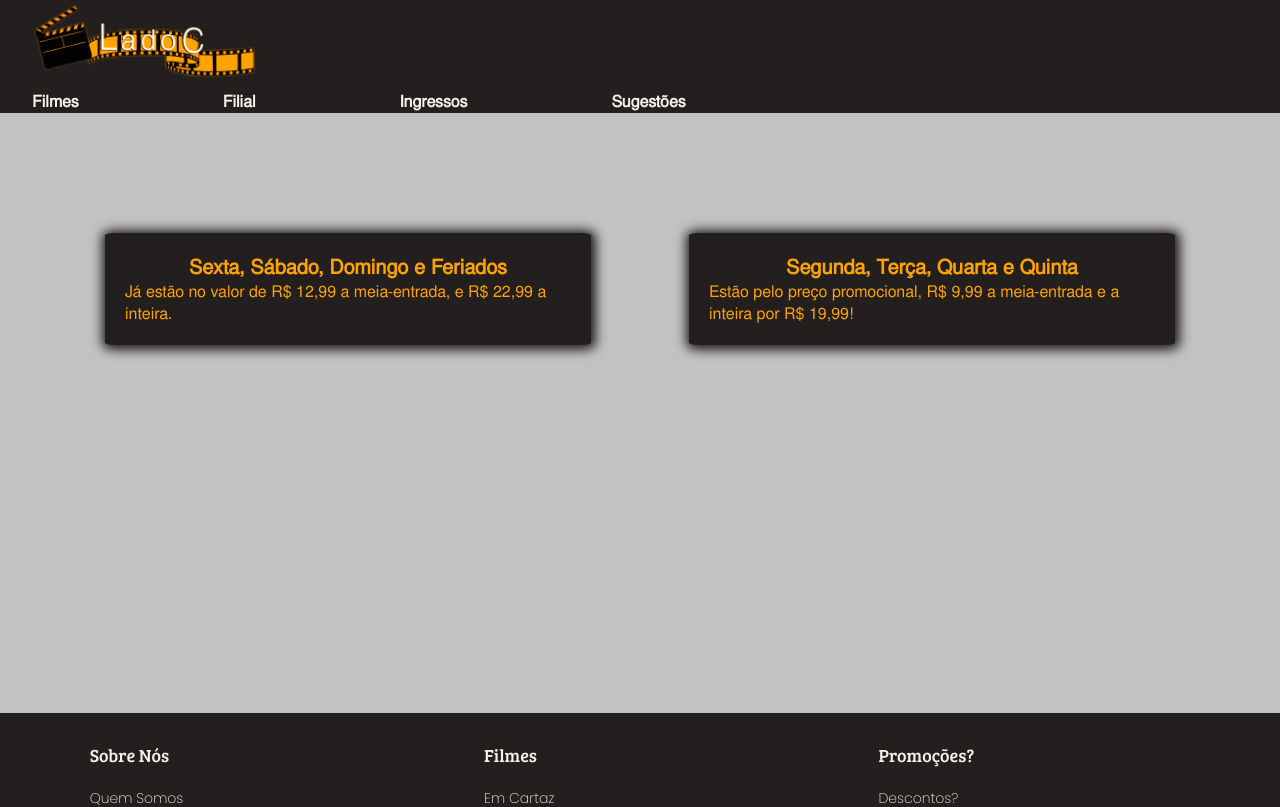
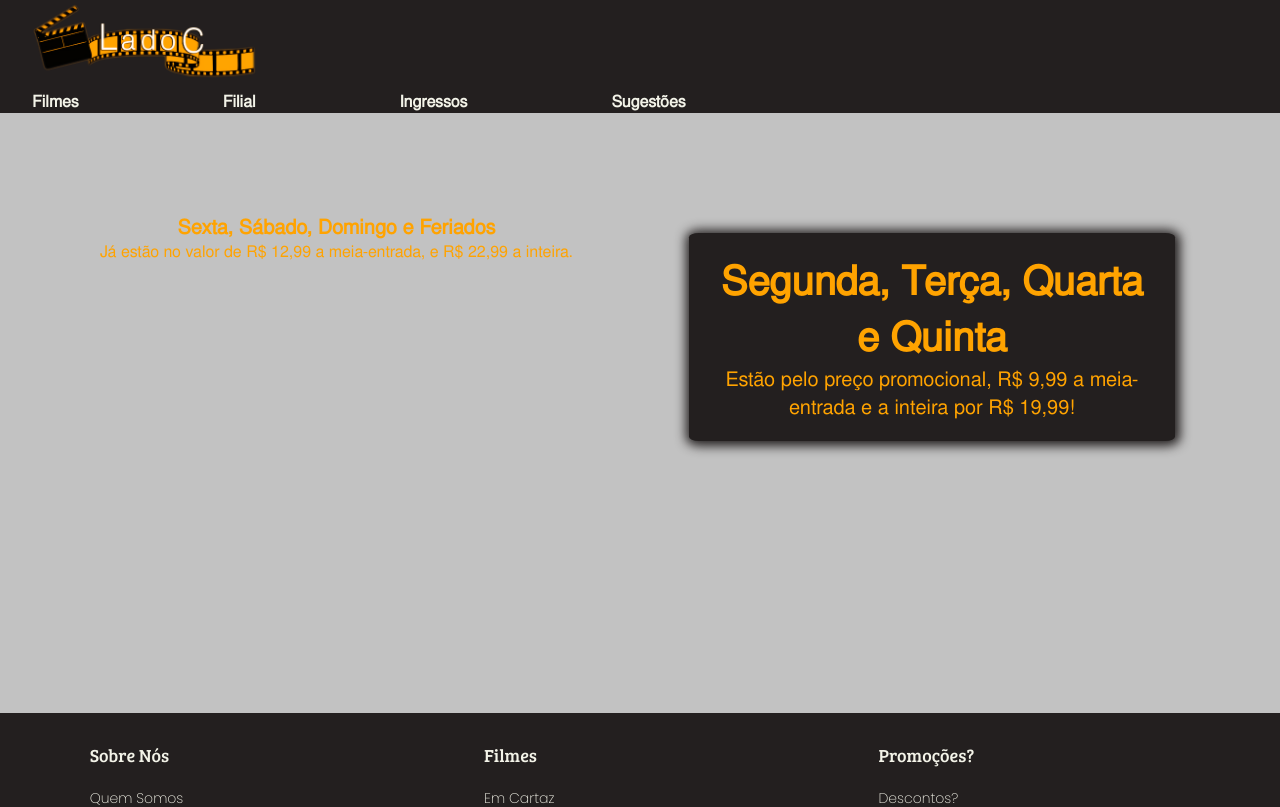
Before and after one commit to XandyNinfadora/Projeto_M3_LadoC, a React (Vite) app: page /ingressos in a window 1280 px wide. Shown: the top 807 px of the page. Built offline with nearby package versions, Linux system fonts and the light colour scheme.

Commit message:
alterando css ingressos e classnames

```diff
--- a/src/components/pages/Ingressos.jsx
+++ b/src/components/pages/Ingressos.jsx
@@ -1,5 +1,7 @@
 import { motion } from 'framer-motion';
-import styles from './Ingressos.css';
+import styles from './Ingressos.module.css';
+
+/*refazer esse componente */
 
 function Ingressos() {
   return (
@@ -7,18 +9,18 @@ function Ingressos() {
       initial={{ opacity: 0 }}
       animate={{ opacity: 1 }}
       exit={{ opacity: 0 }} >
-      <div id="body2">
-        <div className="cardFilial">
+      <div className={styles.ingressoDiv}>
+        <div className="cardFilia">
           <div className="textoFilial2">
-            <h1 className="nomeFilial2">Sexta, Sábado, Domingo e Feriados</h1>
+            <h1 className={styles.cardIngressoTexto}>Sexta, Sábado, Domingo e Feriados</h1>
             <p className="enderecoFilial2">Já estão no valor de R$ 12,99 a meia-entrada, e R$ 22,99 a inteira.</p>
           </div>
 
 
         </div>
         <div className="cardFilial">
-          <div className="textoFilial2">
-            <h1 className="nomeFilial2">Segunda, Terça, Quarta e Quinta</h1>
+          <div className={styles.cardIngressoTexto}>
+            <h1 className="casa">Segunda, Terça, Quarta e Quinta</h1>
             <p className="enderecoFilial2"> Estão pelo preço promocional, R$ 9,99 a meia-entrada e a inteira por R$ 19,99!</p>
           </div>
         </div>
--- a/src/components/pages/Ingressos.css
+++ b/src/components/pages/Ingressos.module.css
@@ -1,9 +1,9 @@
-.nomeFilial2 {
+.cardIngressoTexto {
     text-align: center;
     font-size: 20px;
 }
 
-#body2 {
+.ingressoDiv {
     display: flex;
     justify-content: space-between;
     margin: 10px;
```
